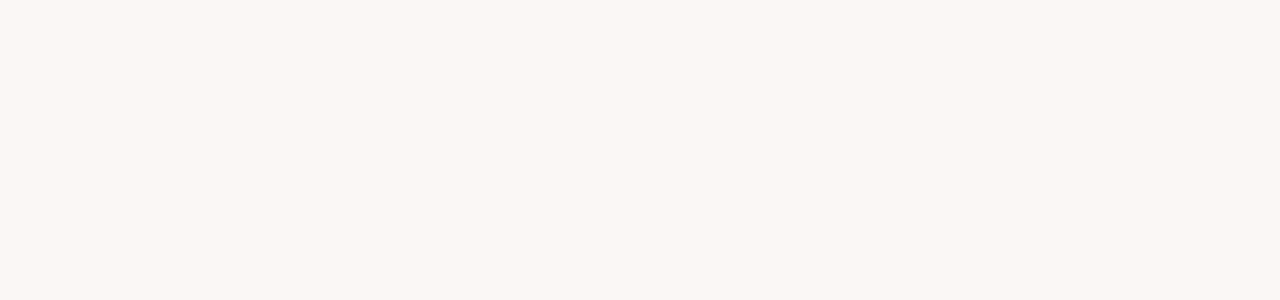
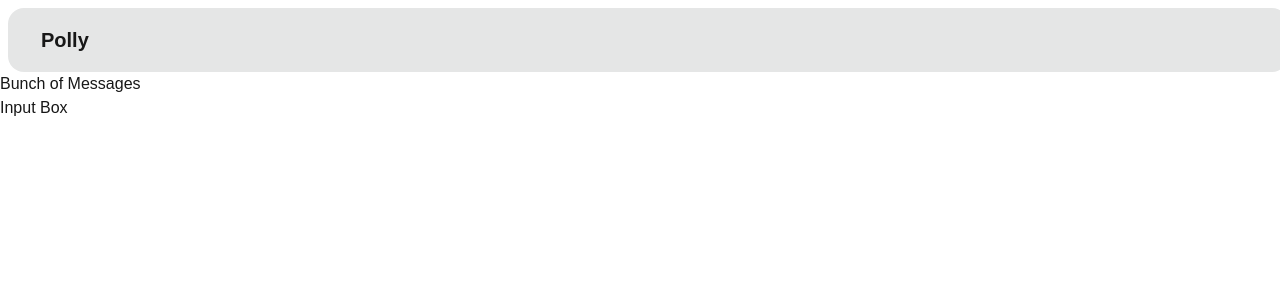
Before and after one commit to cod-ux/polly-agent, a Next.js app: page / in a window 1280 px wide. Shown: the top 300 px of the page. Built offline with nearby package versions, Linux system fonts and the light colour scheme.

Commit message:
update component styling

```diff
--- /dev/null
+++ b/app/components/ChatBot.tsx
@@ -0,0 +1,16 @@
+import React from "react";
+import ChatHeader from "./ChatHeader";
+import ChatMessages from "./ChatMessages";
+import ChatInput from "./ChatInput";
+
+const ChatBot = () => {
+  return (
+    <div className="">
+      <ChatHeader />
+      <ChatMessages />
+      <ChatInput />
+    </div>
+  );
+};
+
+export default ChatBot;
--- /dev/null
+++ b/app/components/ChatHeader.tsx
@@ -0,0 +1,17 @@
+import React from "react";
+
+const ChatHeader = () => {
+  return (
+    <>
+      <div>
+        <div className="navbar bg-base-300 rounded-2xl ml-2 mr-2 mt-2 p-0">
+          <div className="flex-1 px-2 mx-2">
+            <button className="btn btn-ghost text-xl pd-0">Polly</button>
+          </div>
+        </div>
+      </div>
+    </>
+  );
+};
+
+export default ChatHeader;
--- /dev/null
+++ b/app/components/ChatInput.tsx
@@ -0,0 +1,7 @@
+import React from "react";
+
+const ChatInput = () => {
+  return <div>Input Box</div>;
+};
+
+export default ChatInput;
--- /dev/null
+++ b/app/components/ChatMessages.tsx
@@ -0,0 +1,7 @@
+import React from "react";
+
+const ChatMessages = () => {
+  return <div className="">Bunch of Messages</div>;
+};
+
+export default ChatMessages;
--- a/app/layout.tsx
+++ b/app/layout.tsx
@@ -24,7 +24,7 @@ export default function RootLayout({
   children: React.ReactNode;
 }>) {
   return (
-    <html data-theme="cupcake" lang="en">
+    <html lang="en">
       <body
         className={`${geistSans.variable} ${geistMono.variable} antialiased`}
       >
--- a/app/page.tsx
+++ b/app/page.tsx
@@ -1,3 +1,12 @@
-export default function Home() {
-  return <></>;
-}
+import React from "react";
+import ChatBot from "./components/ChatBot";
+
+const Home = () => {
+  return (
+    <div className="">
+      <ChatBot />
+    </div>
+  );
+};
+
+export default Home;
--- a/package.json
+++ b/package.json
@@ -18,6 +18,7 @@
     "@types/node": "^20",
     "@types/react": "^18",
     "@types/react-dom": "^18",
+    "autoprefixer": "^10.4.20",
     "eslint": "^8",
     "eslint-config-next": "14.2.14",
     "postcss": "^8",
```
Also changed, not shown: 2 other files (tests, documents, lock files or other folders).
